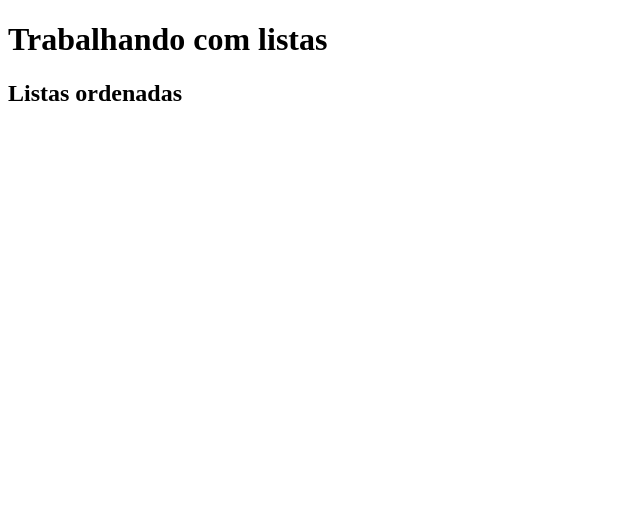
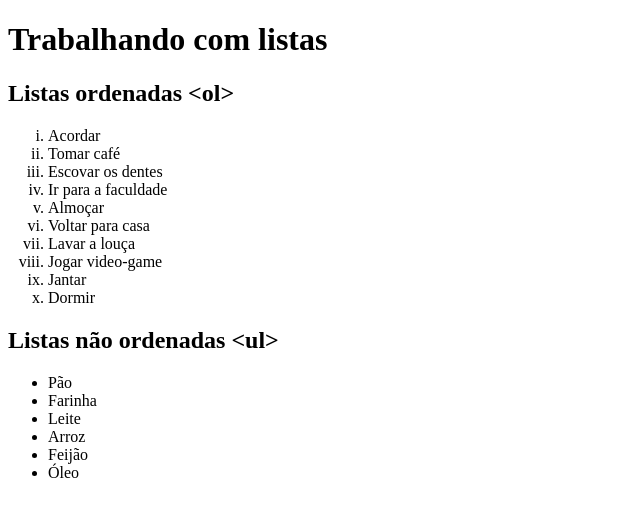
Before and after one commit to Victor-GF/html-css, a plain HTML site: page Exercícios/ex009/index.html in a window 1280 px wide. Shown: the whole page, without its empty margins (0-640 px from the left). Drawn offline with Linux system fonts and the light colour scheme.

Commit message:
Create ex009

```diff
--- a/Exercícios/ex009/index.html
+++ b/Exercícios/ex009/index.html
@@ -1,14 +1,36 @@
 <!DOCTYPE html>
 <html lang="pt-br">
   <head>
-  <meta charset="UTF-8">
-  <meta http-equiv="X-UA-Compatible" content="IE=edge">
-  <meta name="viewport" content="width=device-width, initial-scale=1.0">
+    <meta charset="UTF-8" />
+    <meta http-equiv="X-UA-Compatible" content="IE=edge" />
+    <meta name="viewport" content="width=device-width, initial-scale=1.0" />
     <title>Listas</title>
   </head>
   <body>
     <h1>Trabalhando com listas</h1>
 
-  <h2>Listas ordenadas</h2>
+    <h2>Listas ordenadas &lt;ol&gt;</h2>
+    <ol type="i"> <!-- 1 A a I i -->
+      <li>Acordar</li>
+      <li>Tomar café</li>
+      <li>Escovar os dentes</li>
+      <li>Ir para a faculdade</li>
+      <li>Almoçar</li>
+      <li>Voltar para casa</li>
+      <li>Lavar a louça</li>
+      <li>Jogar video-game</li>
+      <li>Jantar</li>
+      <li>Dormir</li>
+    </ol>
+
+    <h2>Listas não ordenadas &lt;ul&gt;</h2>
+    <ul type="disc"> <!-- disc circle square-->
+      <li>Pão</li>
+      <li>Farinha</li>
+      <li>Leite</li>
+      <li>Arroz</li>
+      <li>Feijão</li>
+      <li>Óleo</li>
+    </ul>
   </body>
 </html>
```
Lines whose indentation alone changed are shown as unchanged.
